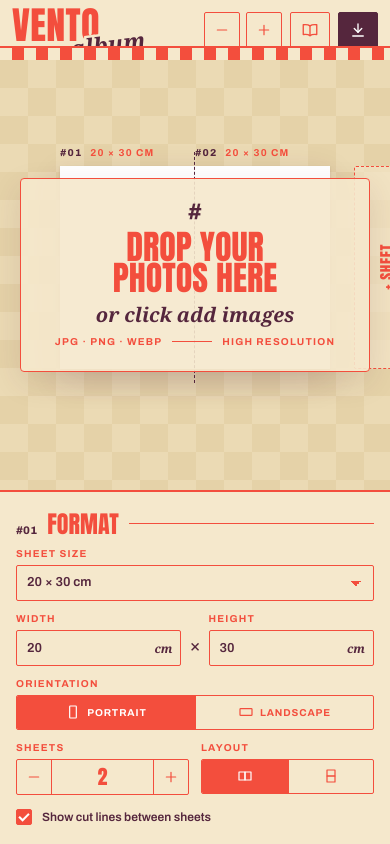
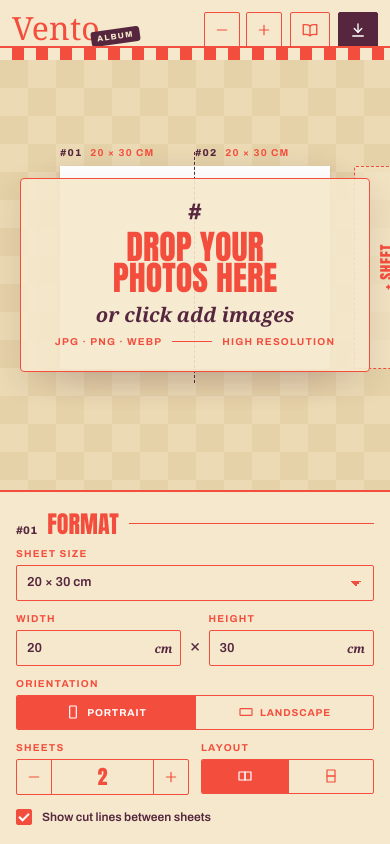
Before and after one commit to lcscarvalho/vento, a plain HTML site: page index.html in a window 390 px wide. Drawn offline with Linux system fonts and the light colour scheme; a web font is replaced by a local one.

Commit message:
Logo: Shrikhand wordmark with an "album" sticker
Co-Authored-By: Claude Opus 5.5 <noreply@anthropic.com>

```diff
--- a/css/style.css
+++ b/css/style.css
@@ -48,18 +48,19 @@ button { font: inherit; color: inherit; }
   background: repeating-conic-gradient(var(--coral) 0 25%, var(--cream) 0 50%) 0 0 / 24px 24px;
   border-top: 2px solid var(--coral);
 }
-.brand { position: relative; height: 54px; width: 168px; flex: none; }
+/* logo: Shrikhand wordmark + a small purple "album" sticker */
+.brand { position: relative; display: flex; align-items: center; flex: none; padding-right: 40px; }
 .brand-word {
-  position: absolute; left: 0; top: 4px;
-  font-family: var(--display); font-size: 44px; line-height: .9;
-  color: var(--coral); letter-spacing: .01em;
+  font-family: var(--script); font-size: 40px; line-height: 1;
+  color: var(--coral); letter-spacing: .005em;
+  transform: translateY(-2px);
 }
 .brand-script {
-  position: absolute; left: 70px; bottom: -2px;
-  font-family: var(--script); font-style: italic; font-weight: 800;
-  font-size: 27px; line-height: 1; color: var(--purple);
-  transform: rotate(-7deg);
-  -webkit-text-stroke: 5px var(--cream); paint-order: stroke fill;
+  position: absolute; right: 0; bottom: 4px;
+  font: 800 9px/1 var(--ui); letter-spacing: .16em; text-transform: uppercase;
+  color: var(--cream); background: var(--purple);
+  padding: 4px 6px 3px; border-radius: 3px;
+  transform: rotate(-8deg);
   white-space: nowrap; pointer-events: none;
 }
 .brand-meta {
@@ -375,9 +376,8 @@ body.cropping .item.selected { cursor: grab; }
   :root { --top-h: 60px; }
   .brand-meta { display: none; }
   .topbar { gap: 12px; padding: 0 12px; }
-  .brand { width: 140px; height: 48px; }
-  .brand-word { font-size: 38px; top: 2px; }
-  .brand-script { font-size: 23px; left: 58px; bottom: -2px; }
+  .brand-word { font-size: 32px; }
+  .brand-script { font-size: 8px; bottom: 2px; }
   .top-actions { margin-left: auto; gap: 8px; }
   .zoom .zoom-val, #zoom-fit, .group:first-child { display: none; }
   #download-top { padding: 0 10px; font-size: 0; gap: 0; }
--- a/index.html
+++ b/index.html
@@ -10,8 +10,8 @@
   <link rel="preconnect" href="https://fonts.googleapis.com">
   <link rel="preconnect" href="https://fonts.gstatic.com" crossorigin>
   <link href="https://fonts.googleapis.com/css2?family=Anton&family=Archivo:wght@400;500;600;700;800&family=Shrikhand&display=swap" rel="stylesheet">
-  <link rel="stylesheet" href="css/style.css?v=202611230108">
-  <script type="module" src="js/main.js?v=202611230108"></script>
+  <link rel="stylesheet" href="css/style.css?v=202611230135">
+  <script type="module" src="js/main.js?v=202611230135"></script>
 </head>
 <body>
   <!-- Icons -->
@@ -45,7 +45,7 @@
 
   <header class="topbar">
     <div class="brand" aria-label="Vento">
-      <span class="brand-word">VENTO</span>
+      <span class="brand-word">Vento</span>
       <span class="brand-script">album</span>
     </div>
     <div class="brand-meta"><span class="hash">#</span> Photo albums for print <span class="meta-rule"></span> 300 dpi</div>
--- a/js/export.js
+++ b/js/export.js
@@ -1,7 +1,7 @@
 // 300 dpi export: each sheet becomes its own file, drawn from the original files
 // (not the previews). An image that spans two sheets is cut into each one at its
 // exact position — which is what makes printing easy.
-import { decodeOriginal, stepDown, toBlob } from './images.js?v=202611230108';
+import { decodeOriginal, stepDown, toBlob } from './images.js?v=202611230135';
 
 const intersects = (a, r) => a.x < r.x + r.w && a.x + a.w > r.x && a.y < r.y + r.h && a.y + a.h > r.y;
 
```
Also changed, not shown: js/main.js (+5 -5 lines).
